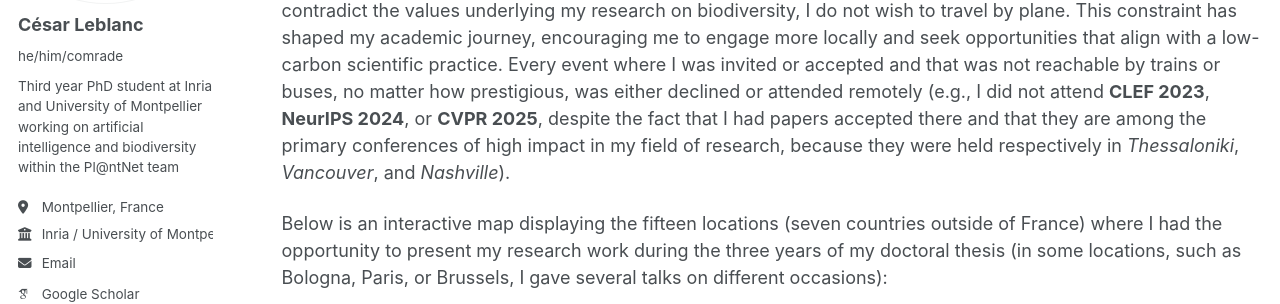
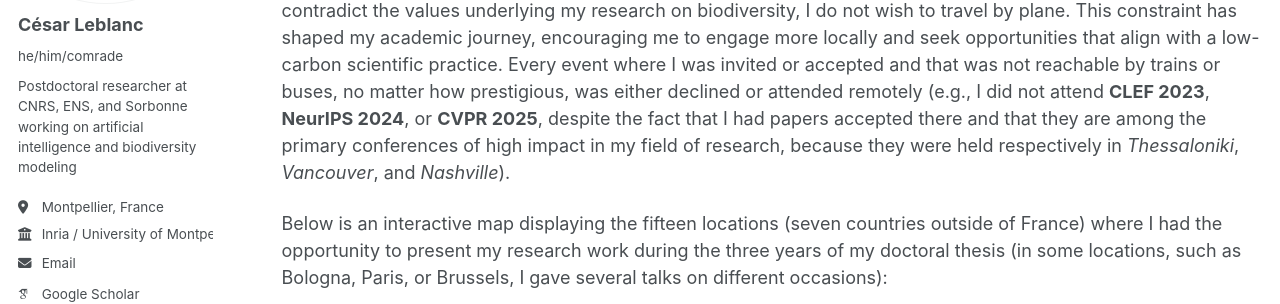
Before and after one commit to cesar-leblanc/cesar-leblanc.github.io, a Jekyll site: the page built from _pages/talkmap.html, in a window 1280 px wide. Shown: the part 236-540 px from the top of the page. Built offline with Jekyll 4.4.1, drawn with Linux system fonts in a browser that asks for light colours; nearby versions of some CDN libraries; some web fonts are replaced.

Commit message:
Update bio

```diff
--- a/_config.yml
+++ b/_config.yml
@@ -24,7 +24,7 @@ author:
   avatar           : "profile.png"
   name             : "César Leblanc"
   pronouns         : "he/him/comrade"
-  bio              : "Third year PhD student at Inria and University of Montpellier working on artificial intelligence and biodiversity within the Pl@ntNet team"
+  bio              : "Postdoctoral researcher at CNRS, ENS, and Sorbonne working on artificial intelligence and biodiversity modeling"
   location         : "Montpellier, France"
   employer         : "Inria / University of Montpellier"
   uri              : # URL
```
